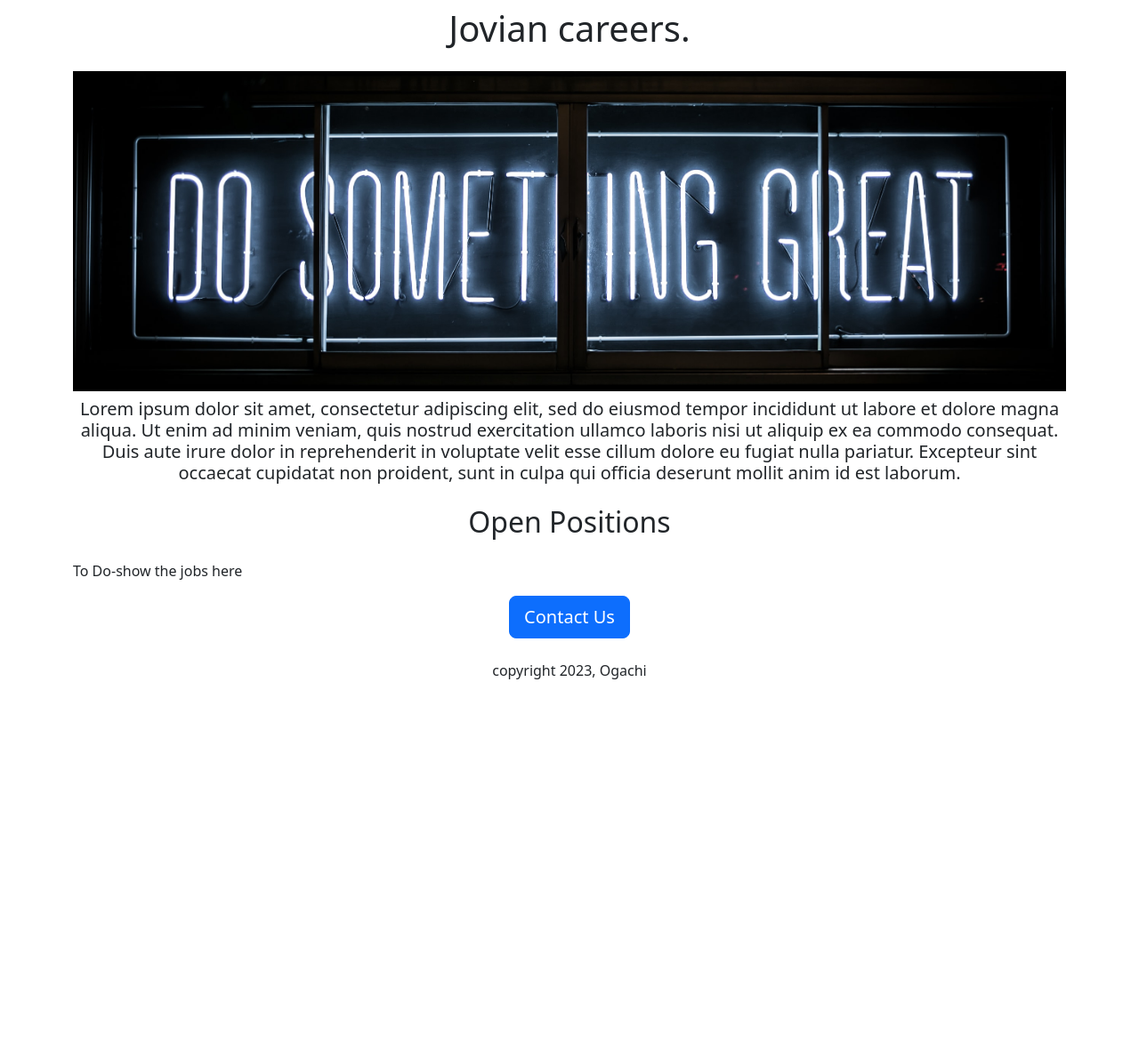
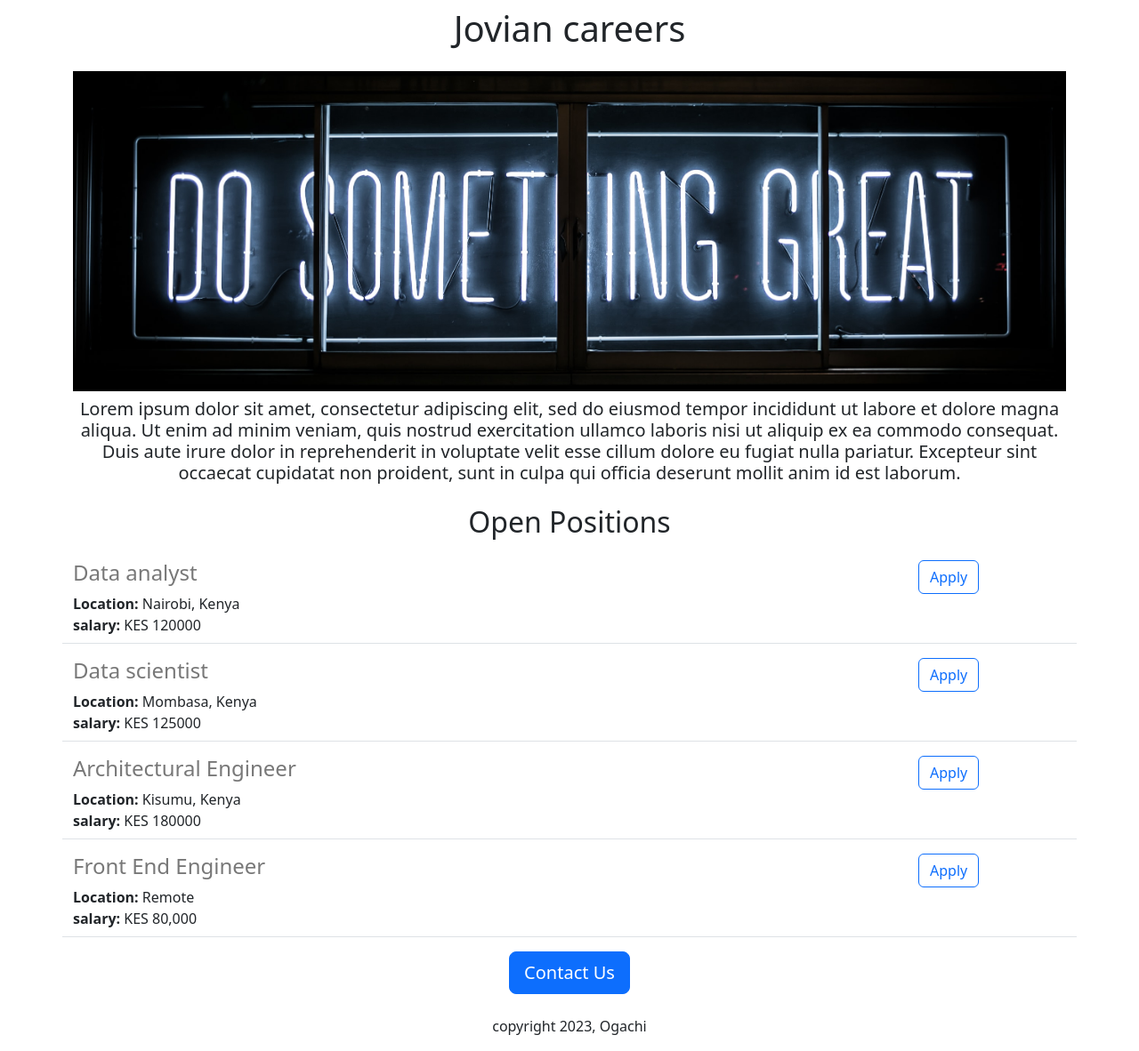
Before and after one commit to Ogachi254/jovian-careers-website, a Flask app: page / in a window 1280 px wide. Shown: the whole page at 89% size. Before the commit the page ends 764 px from the top, so only its background shows below. Run offline with Flask 2, Linux system fonts and the light colour scheme.

Commit message:
dynamic data

```diff
--- a/app.py
+++ b/app.py
@@ -1,10 +1,44 @@
-from flask import Flask,render_template
+from flask import Flask, render_template, jsonify
 
 app = Flask(__name__)
 
+JOBS = [
+  {
+    'id': 1,
+    'title': 'Data analyst',
+    'location': 'Nairobi, Kenya',
+    'salary': 'KES 120000'
+  },
+  {
+    'id': 2,
+    'title': 'Data scientist',
+    'location': 'Mombasa, Kenya',
+    'salary': 'KES 125000'
+  },
+  {
+    'id': 3,
+    'title': 'Architectural Engineer',
+    'location': 'Kisumu, Kenya',
+    'salary': 'KES 180000'
+  },
+  {
+    'id': 4,
+    'title': 'Front End Engineer',
+    'location': 'Remote',
+    'salary': 'KES 80,000'
+  },
+]
+
+
 @app.route("/")
 def hello_jovian():
-    return render_template("home.html")
+  return render_template("home.html", jobs=JOBS, company_name='Jovian')
+
+
+@app.route("/api/jobs")
+def list_jobs():
+  return jsonify(JOBS)
+
 
 if __name__ == "__main__":
   app.run('0.0.0.0', debug=True)
--- a/templates/home.html
+++ b/templates/home.html
@@ -1,7 +1,7 @@
 <!DOCTYPE html>
 <html>
   <head>
-    <title> Jovian Careers </title>
+    <title> Jovia Careers </title>
      <meta charset="utf-8">
     <meta name="viewport" content="width=device-width, initial-scale=1">
      <link href="https://cdn.jsdelivr.net/npm/bootstrap@5.3.0-alpha1/dist/css/bootstrap.min.css" rel="stylesheet" integrity="sha384-GLhlTQ8iRABdZLl6O3oVMWSktQOp6b7In1Zl3/Jr59b6EGGoI1aFkw7cmDA6j6gD" crossorigin="anonymous">
@@ -17,16 +17,20 @@
   </head>
     <div class="container">
     <body>
-     <h1 class="text-center mt-2 mb-4">Jovian careers.</h1>
+     <h1 class="text-center mt-2 mb-4"> {{company_name}} careers </h1>
      <img class="img-fluid" id="banner" src="https://jovian-careers-website.wizard252.repl.co/static/banner.jpg" height="320">
       <h2 class="text-center  mt-2 mb-4" About Jovian>
       <p class="lead">
       Lorem ipsum dolor sit amet, consectetur adipiscing elit, sed do eiusmod tempor incididunt ut labore et dolore magna aliqua. Ut enim ad minim veniam, quis nostrud exercitation ullamco laboris nisi ut aliquip ex ea commodo consequat. Duis aute irure dolor in reprehenderit in voluptate velit esse cillum dolore eu fugiat nulla pariatur. Excepteur sint occaecat cupidatat non proident, sunt in culpa qui officia deserunt mollit anim id est laborum.
       </p>
-        <h2 class="text-center  mt-2 mb-4"> Open Positions </h2>
-        <P>
-          To Do-show the jobs here
-        </P>
+        <h2 class="text-center  mt-2 mb-4"> Open
+          Positions </h2>
+        <div>
+          {% for job in jobs%}
+         {% include 'jobitem.html'%}
+          {% endfor %}
+        </div>
+
         <div class="text-center">
         <button class="btn btn-primary btn-lg"> Contact Us </button>
           <p class="mt-4">copyright 2023, Ogachi</p>
--- /dev/null
+++ b/templates/jobitem.html
@@ -0,0 +1,15 @@
+ <div class="border-bottom row" style="margin-bottom: 16px;  padding-bottom:8px; ">
+   <div class="col-10">
+   <h4 style="color: rgb(120,120,120); margin-bottom: 4px; padding-bottom:4px; ">
+     {{job['title']}}
+   </h4>
+   <div> <b>Location:</b> {{job['location']}} </div>
+   {% if 'salary' in job %}
+   <div> <b>salary:</b> {{job['salary']}} </div>
+   {% endif %}
+   </div>
+   <div class="col-2">
+      <butto type="button" class="btn btn-outline-primary" > Apply</butto>
+   </div>
+
+ </div>
```
